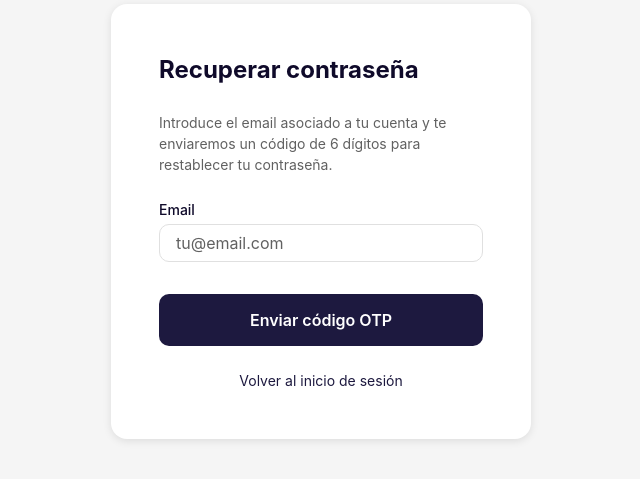
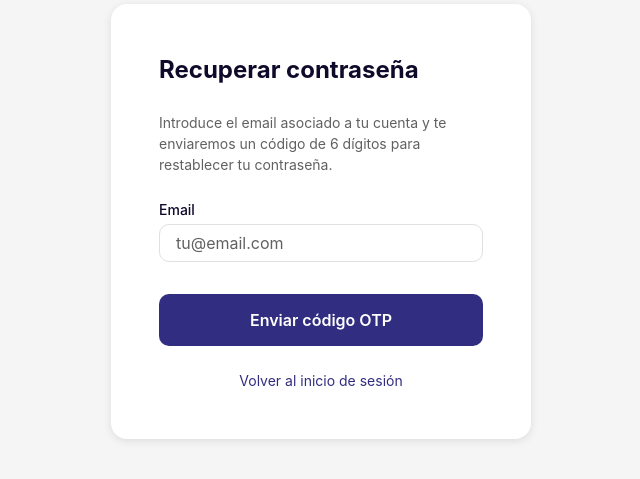
Before and after one commit to NicolasPa00/admin_app_v21, an Angular app: page /auth/forgot-password in a window 1280 px wide. Shown: the part 179-658 px from the top of the page, without its empty margins (319-959 px from the left). Built offline with nearby package versions, Linux system fonts and the light colour scheme.

Commit message:
refactor: Ajustar colores en login y dashboard

```diff
--- a/src/app/auth/features/login/login.component.scss
+++ b/src/app/auth/features/login/login.component.scss
@@ -25,9 +25,9 @@
     min-height: 100vh;
     background: linear-gradient(
       160deg,
-      #0F0A2A 0%,
-      #1d193f 50%,
-      #2A2454 100%
+      #312E81 0%,
+      #4F46E5 50%,
+      #6366F1 100%
     );
     padding: var(--spacing-xl) var(--spacing-2xl);
   }
@@ -101,9 +101,9 @@
     width: 44px;
     height: 44px;
     border-radius: var(--radius-md);
-    background: rgba(255, 255, 255, 0.08);
-    color: #a49bc8;
-    border: 1px solid rgba(255, 255, 255, 0.1);
+    background: rgba(255, 255, 255, 0.12);
+    color: #A5B4FC;
+    border: 1px solid rgba(255, 255, 255, 0.15);
   }
 
   &__feature span {
--- a/src/styles/_theme.scss
+++ b/src/styles/_theme.scss
@@ -6,12 +6,12 @@
 
 // ---------- MODO CLARO (por defecto) ----------
 :root {
-  // --- Colores principales (EscalApp brand: violeta) ---
-  --color-primary: #1d193f;
-  --color-primary-hover: #2A2454;
-  --color-primary-light: #3A3468;
+  // --- Colores principales (EscalApp brand: azul corporativo) ---
+  --color-primary: #312E81;
+  --color-primary-hover: #4F46E5;
+  --color-primary-light: #6366F1;
   --color-on-primary: #ffffff;
-  --color-primary-rgb: 29, 25, 63;
+  --color-primary-rgb: 49, 46, 129;
 
   // --- Fondo y superficies ---
   --color-bg: #f5f5f5;
@@ -55,7 +55,7 @@
   --color-accent-purple-rgb: 123, 31, 162;
 
   // --- Focus ---
-  --color-focus: #1d193f;
+  --color-focus: #312E81;
   --focus-ring: 0 0 0 3px rgba(var(--color-primary-rgb), 0.4);
   --focus-ring-error: 0 0 0 3px rgba(var(--color-error-rgb), 0.15);
 
@@ -90,13 +90,13 @@
   --transition-normal: 250ms ease;
 }
 
-// ---------- MODO OSCURO: Blue/Purple depth ----------
+// ---------- MODO OSCURO: Blue depth ----------
 :root[data-theme='dark'] {
-  --color-primary: #a78bfa;
-  --color-primary-hover: #c4b5fd;
-  --color-primary-light: #ddd6fe;
-  --color-on-primary: #1a1032;
-  --color-primary-rgb: 167, 139, 250;
+  --color-primary: #6366F1;
+  --color-primary-hover: #818CF8;
+  --color-primary-light: #A5B4FC;
+  --color-on-primary: #0F0A2A;
+  --color-primary-rgb: 99, 102, 241;
 
   // Superficies: capas de profundidad azul-púrpura
   --color-bg: #0B081A;
@@ -135,7 +135,7 @@
   --color-accent-purple: #ce93d8;
   --color-accent-purple-rgb: 206, 147, 216;
 
-  --color-focus: #a78bfa;
+  --color-focus: #6366F1;
   --focus-ring: 0 0 0 3px rgba(var(--color-primary-rgb), 0.4);
   --focus-ring-error: 0 0 0 3px rgba(var(--color-error-rgb), 0.15);
 }
```
